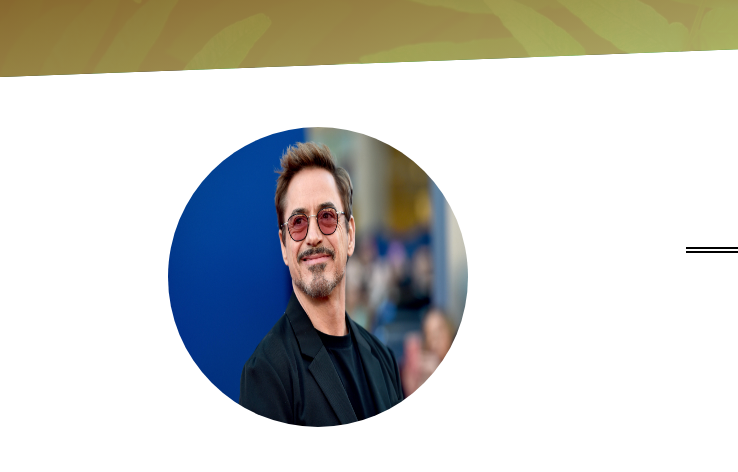
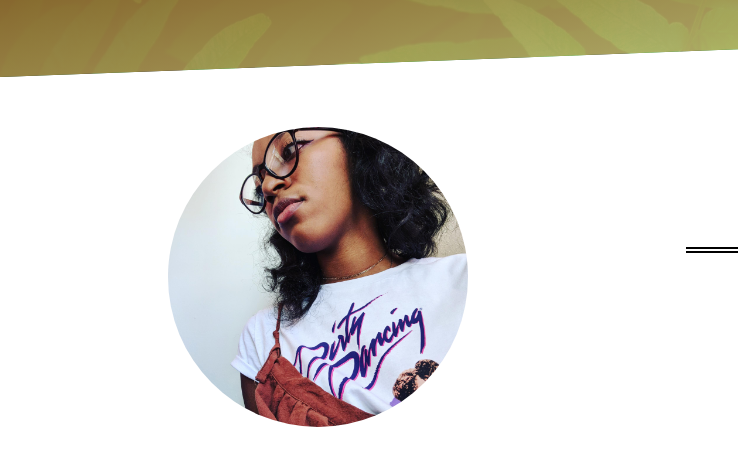
Before and after one commit to bjc-development/jbc_site, a plain HTML site: page Nav_Pages/theTeam.html in a window 1280 px wide. Shown: the part 247-719 px from the top of the page, 0-738 px from the left. Drawn offline with Linux system fonts and the light colour scheme.

Commit message:
Put self image into team page

```diff
--- a/Nav_Pages/theTeam.html
+++ b/Nav_Pages/theTeam.html
@@ -69,7 +69,7 @@
               <td class="centerTeamText">
                 <img
                 class="circleImage"
-                src="../img/robert-downey.jpg"
+                src="../img\caira_image.jpg"
                 alt="Placeholder image"/>
                 <div class="teamNameDesc">
                 <h1 class="teamName">C'aira Sheilds</h1>
```
